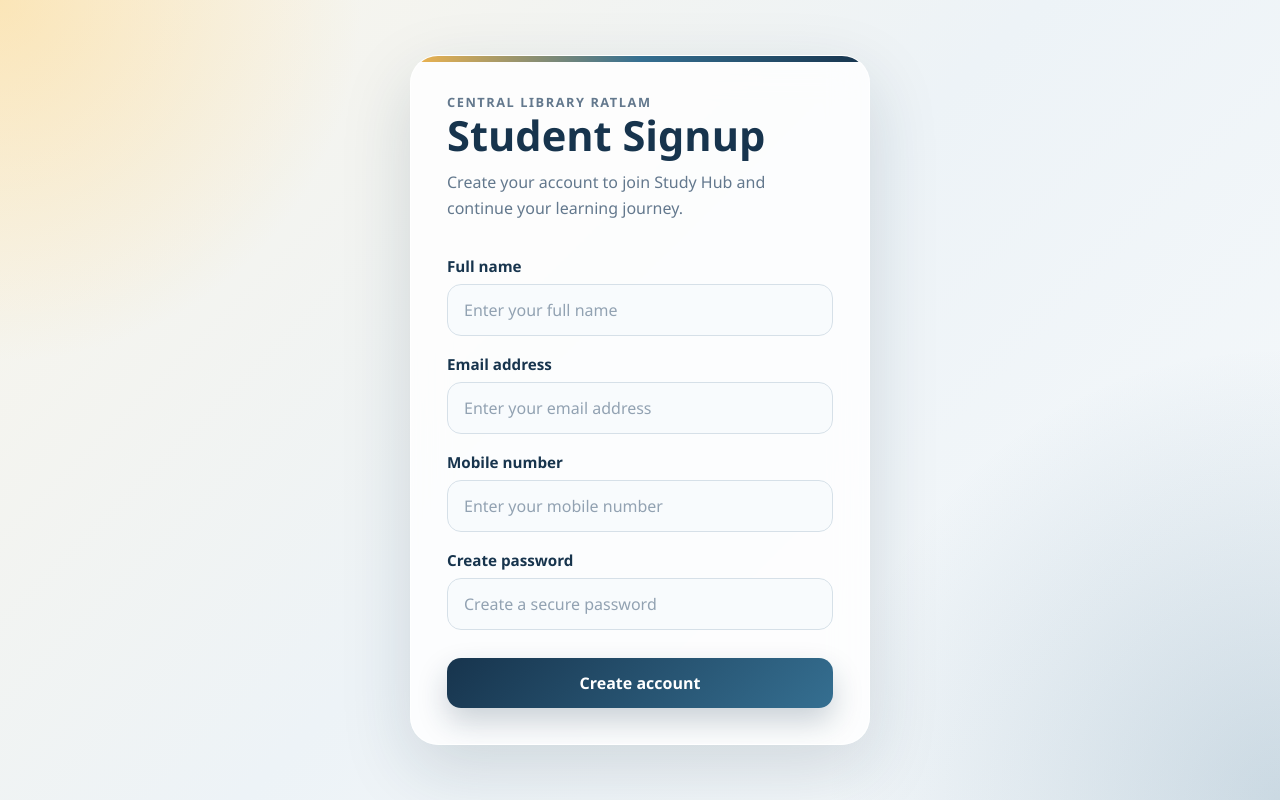
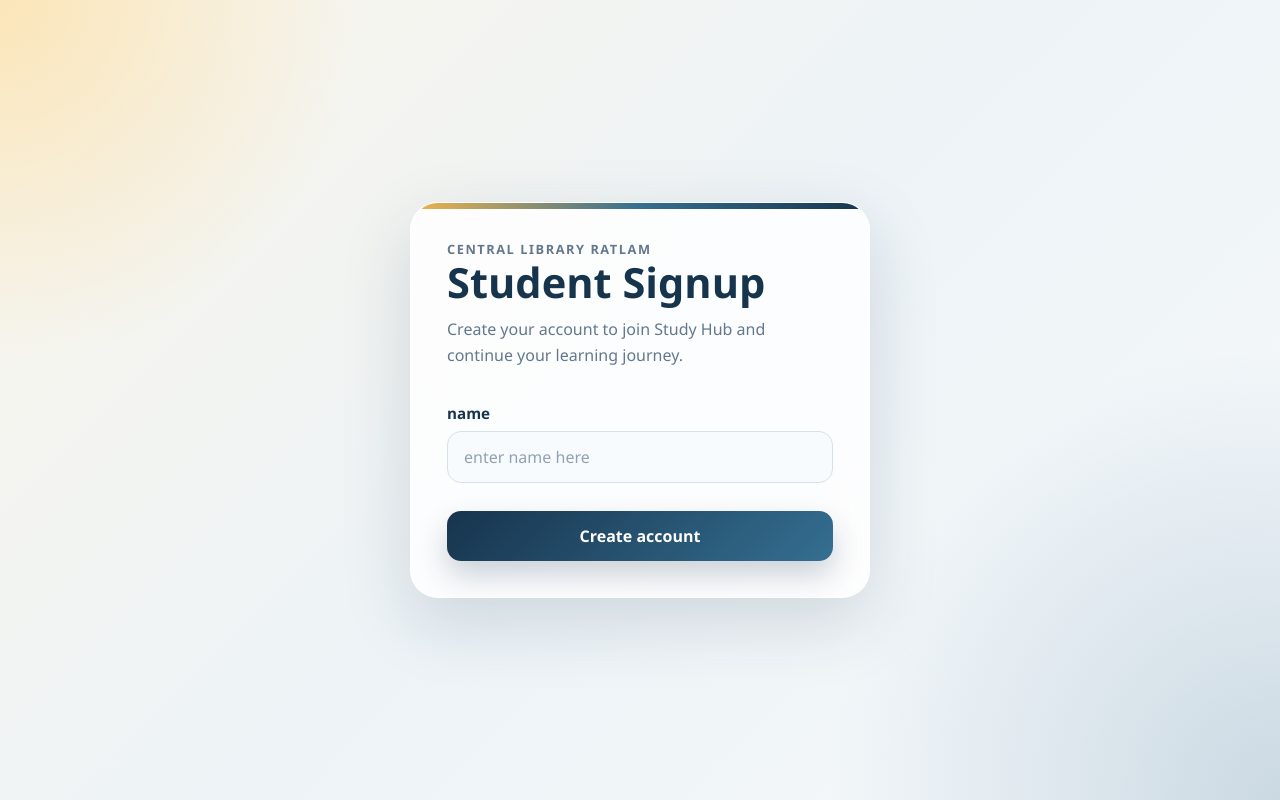
Before and after one commit to sandeep-Patidar-18/Student_Management_System, a React app in the folder frontend/: page / in a window 1280 px wide. Built offline with nearby package versions, Linux system fonts and the light colour scheme; the HTML template or start-up script is replaced by a standard one.

Commit message:
making input box components

```diff
--- a/frontend/src/App.jsx
+++ b/frontend/src/App.jsx
@@ -1,3 +1,5 @@
+import Input from "./components/input";
+
 function App() {
   return (
     <main className="page-shell">
@@ -12,29 +14,11 @@ function App() {
         </div>
 
         <form className="signup-form">
-          <label htmlFor="name">Full name</label>
-          <input id="name" type="text" placeholder="Enter your full name" />
-
-          <label htmlFor="email">Email address</label>
-          <input
-            id="email"
-            type="email"
-            placeholder="Enter your email address"
-          />
-
-          <label htmlFor="mobile">Mobile number</label>
-          <input
-            id="mobile"
-            type="tel"
-            placeholder="Enter your mobile number"
-          />
-
-          <label htmlFor="password">Create password</label>
-          <input
-            id="password"
-            type="password"
-            placeholder="Create a secure password"
-          />
+          <Input
+          label="name"
+          id="name"
+          placeholder="enter name here "
+          type="text" />
 
           <button type="submit">Create account</button>
         </form>
--- /dev/null
+++ b/frontend/src/components/input.jsx
@@ -0,0 +1,21 @@
+
+
+function Input(props){
+    return (
+    <>
+        <label htmlFor={props.id} >
+            {props.label}
+        </label>
+
+        <input
+
+        id={props.id}
+        type={props.type}
+        placeholder={props.placeholder}
+        />
+    </>
+    );
+
+}
+
+export default Input;
```
